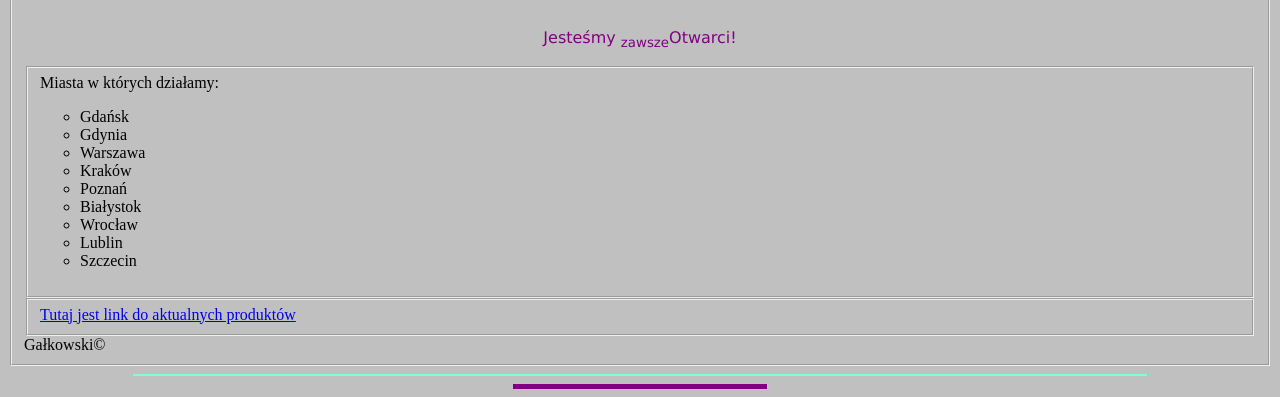
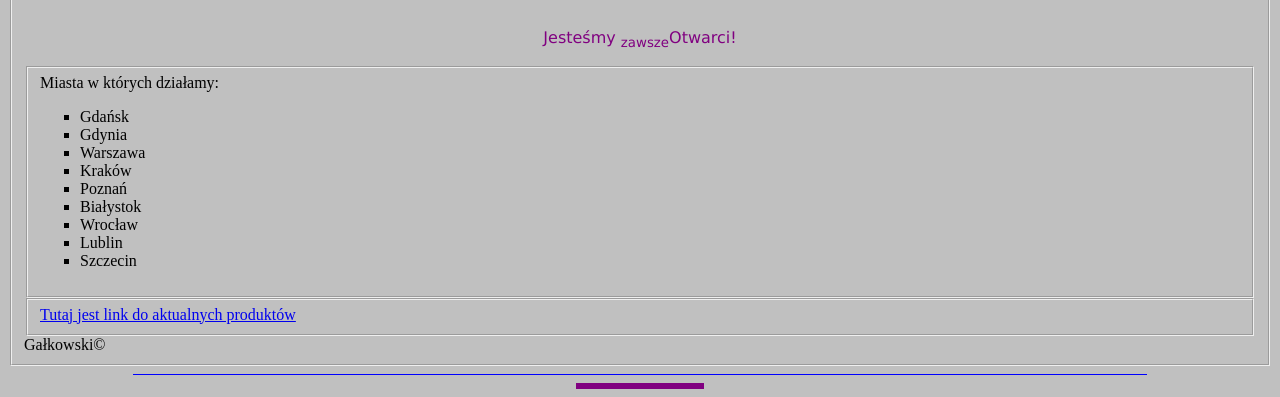
Before and after one commit to Sz69/nazwa, a plain HTML site: page test.html in a window 1280 px wide. Shown: the part 502-899 px from the top of the page. Drawn offline with Linux system fonts and the light colour scheme.

Commit message:
Update test.html

```diff
--- a/test.html
+++ b/test.html
@@ -33,9 +33,9 @@
 <p align="center"><font color="purple" face="Verdana">Jesteśmy <sub>zawsze</sub>Otwarci!</font></p>
 
  <FIELDSET>
-<body bgcolor="blue">
+<body bgcolor="red">
 Miasta w których działamy:
- <UL TYPE=circle>
+ <UL TYPE=square>
 <LI> Gdańsk
 <LI> Gdynia
 <LI> Warszawa
@@ -59,11 +59,11 @@ Miasta w których działamy:
  Gałkowski&copy;
 </FIELDSET>
 
- <HR SIZE=2 WIDTH=80% ALIGN=center COLOR=aquamarine>
+ <HR SIZE=1 WIDTH=80% ALIGN=center COLOR=blue>
 
 
 
 
- <HR SIZE=5 WIDTH=20% ALIGN=center COLOR=purple>
+ <HR SIZE=6 WIDTH=10% ALIGN=center COLOR=purple>
  </body>
 </html>
```
